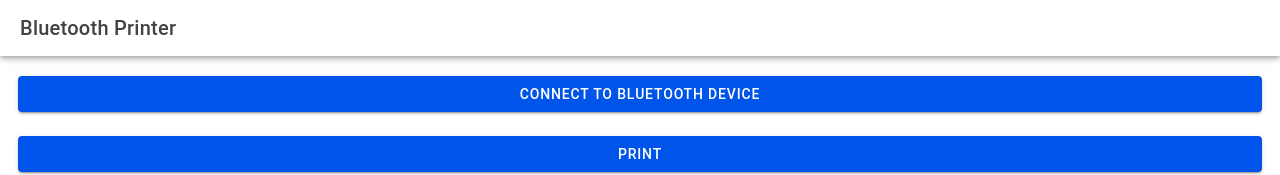
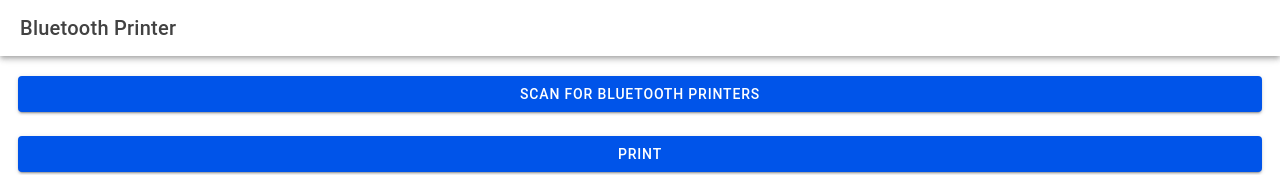
Before and after one commit to pefad/printer, a React (Vite) app: page /home in a window 1280 px wide. Shown: the top 175 px of the page. Built offline with nearby package versions, Linux system fonts and the light colour scheme.

Commit message:
Update Home.tsx

```diff
--- a/src/pages/Home.tsx
+++ b/src/pages/Home.tsx
@@ -22,46 +22,81 @@ type CustomDevice = {
 const Home: React.FC = () => {
   const [devices, setDevices] = useState<CustomDevice[]>([]);
   const [selectedDeviceId, setSelectedDeviceId] = useState<string | null>(null);
-  const [services, setServices] = useState<any[]>([]); // Store discovered services
   const [characteristics, setCharacteristics] = useState<any[]>([]); // Store discovered characteristics
 
-  // Function to connect to the Bluetooth device using its Bluetooth address (MAC address)
-  const connectToDeviceByAddress = async (bluetoothAddress: string) => {
-    setSelectedDeviceId(bluetoothAddress);
+  // Function to scan for nearby Bluetooth printers
+  const scanForPrinters = async () => {
+    setDevices([]); // Clear any previously listed devices
+    await BluetoothLe.initialize();
+
+    const listener = await BluetoothLe.addListener(
+      'onScanResult',
+      (result: any) => {
+        const device = result?.device;
+        if (device?.deviceId) {
+          const foundDevice: CustomDevice = {
+            deviceId: device.deviceId,
+            name: device.name,
+          };
+
+          setDevices((prev) => {
+            const exists = prev.find((d) => d.deviceId === foundDevice.deviceId);
+            if (!exists) {
+              return [...prev, foundDevice];
+            }
+            return prev;
+          });
+        }
+      }
+    );
+
+    // Start scanning for Bluetooth devices
+    await BluetoothLe.requestLEScan({ allowDuplicates: false });
+
+    // Stop the scan after 10 seconds
+    setTimeout(async () => {
+      await BluetoothLe.stopLEScan();
+      await listener.remove();
+    }, 10000);
+  };
+
+  // Function to connect to the selected device and read characteristics
+  const connectAndDiscover = async (deviceId: string) => {
+    setSelectedDeviceId(deviceId);
 
     try {
-      // Connect to the Bluetooth device using its address
-      await BluetoothLe.connect({ deviceId: bluetoothAddress });
+      // Connect to the selected Bluetooth device
+      await BluetoothLe.connect({ deviceId });
 
-      // Discover services (this step can be skipped if you already know the service UUIDs)
-      const discoveredServices = await BluetoothLe.discover({ deviceId: bluetoothAddress });
-      setServices(discoveredServices);
+      // Example service and characteristic UUIDs for reading data
+      const serviceUuid = 'e7810a71-73ae-499d-8c15-faa9aef0c3f2'; // Replace with correct UUID
+      const characteristicUuid = 'bef8d6c9-9c21-4c9e-b632-bd58c1009f9f'; // Replace with correct UUID
 
-      // Discover characteristics for the first service (you can select the right one)
-      const serviceUuid = discoveredServices[0]?.uuid; // Use the first service for demonstration
-      const discoveredCharacteristics = await BluetoothLe.discoverCharacteristics({
-        deviceId: bluetoothAddress,
+      // Read the characteristic value
+      const readResult = await BluetoothLe.read({
+        deviceId,
         service: serviceUuid,
+        characteristic: characteristicUuid,
       });
-      setCharacteristics(discoveredCharacteristics);
 
-      console.log('Discovered Services:', discoveredServices);
-      console.log('Discovered Characteristics:', discoveredCharacteristics);
+      console.log('Read result:', readResult);
+      setCharacteristics([readResult]); // Set read characteristics
+
     } catch (error: any) {
-      console.error('Connection or discovery failed:', error);
-      alert('Failed to connect or discover services: ' + error.message);
+      console.error('Connection or reading failed:', error);
+      alert('Failed to connect or read characteristic: ' + error.message);
     }
   };
 
-  // Function to print after discovering characteristics
+  // Function to print after reading characteristics
   const printData = async () => {
     if (!selectedDeviceId || characteristics.length === 0) {
-      alert('Please connect to a device and discover characteristics first.');
+      alert('Please connect to a device and read characteristics first.');
       return;
     }
 
-    const writableServiceUuid = services[0]?.uuid; // Replace with correct writable service
-    const writableCharUuid = characteristics[0]?.uuid; // Replace with correct writable characteristic
+    const writableServiceUuid = 'e7810a71-73ae-499d-8c15-faa9aef0c3f2'; // Replace with correct writable service
+    const writableCharUuid = 'bef8d6c9-9c21-4c9e-b632-bd58c1009f9f'; // Replace with correct writable characteristic
 
     const html = `<b>Hello Printer</b><br>Printed from Ionic React app!`;
     const plainText = html
@@ -94,8 +129,8 @@ const Home: React.FC = () => {
         </IonToolbar>
       </IonHeader>
       <IonContent className="ion-padding">
-        <IonButton expand="block" onClick={() => connectToDeviceByAddress('DC:0D:51:FB:E4:30')}>
-          Connect to Bluetooth Device
+        <IonButton expand="block" onClick={scanForPrinters}>
+          Scan for Bluetooth Printers
         </IonButton>
 
         <IonList>
@@ -103,7 +138,7 @@ const Home: React.FC = () => {
             <IonItem
               key={idx}
               button
-              onClick={() => connectToDeviceByAddress(device.deviceId)}
+              onClick={() => connectAndDiscover(device.deviceId)}
             >
               <IonLabel>
                 {device.name || 'Unnamed Device'}<br />
```
